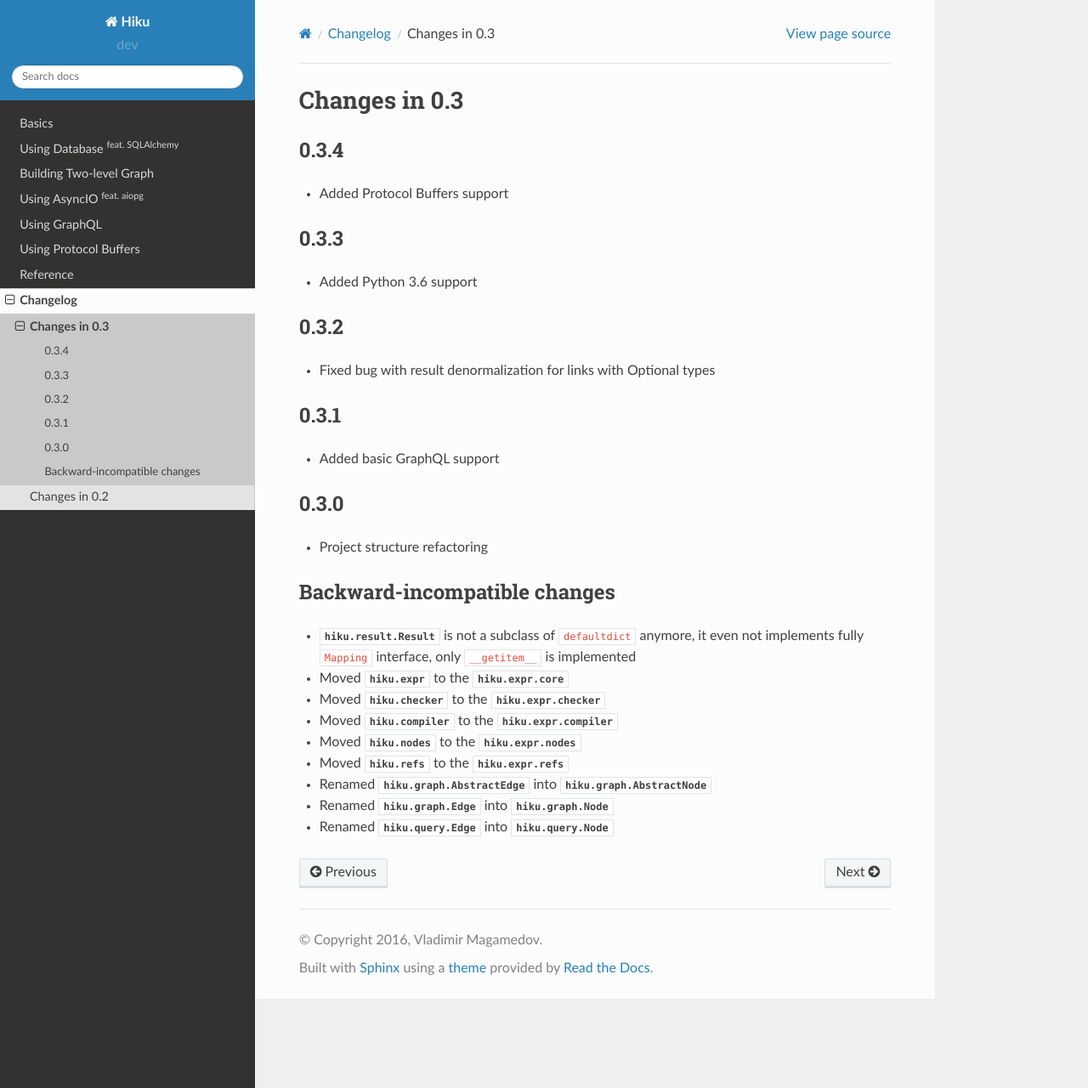
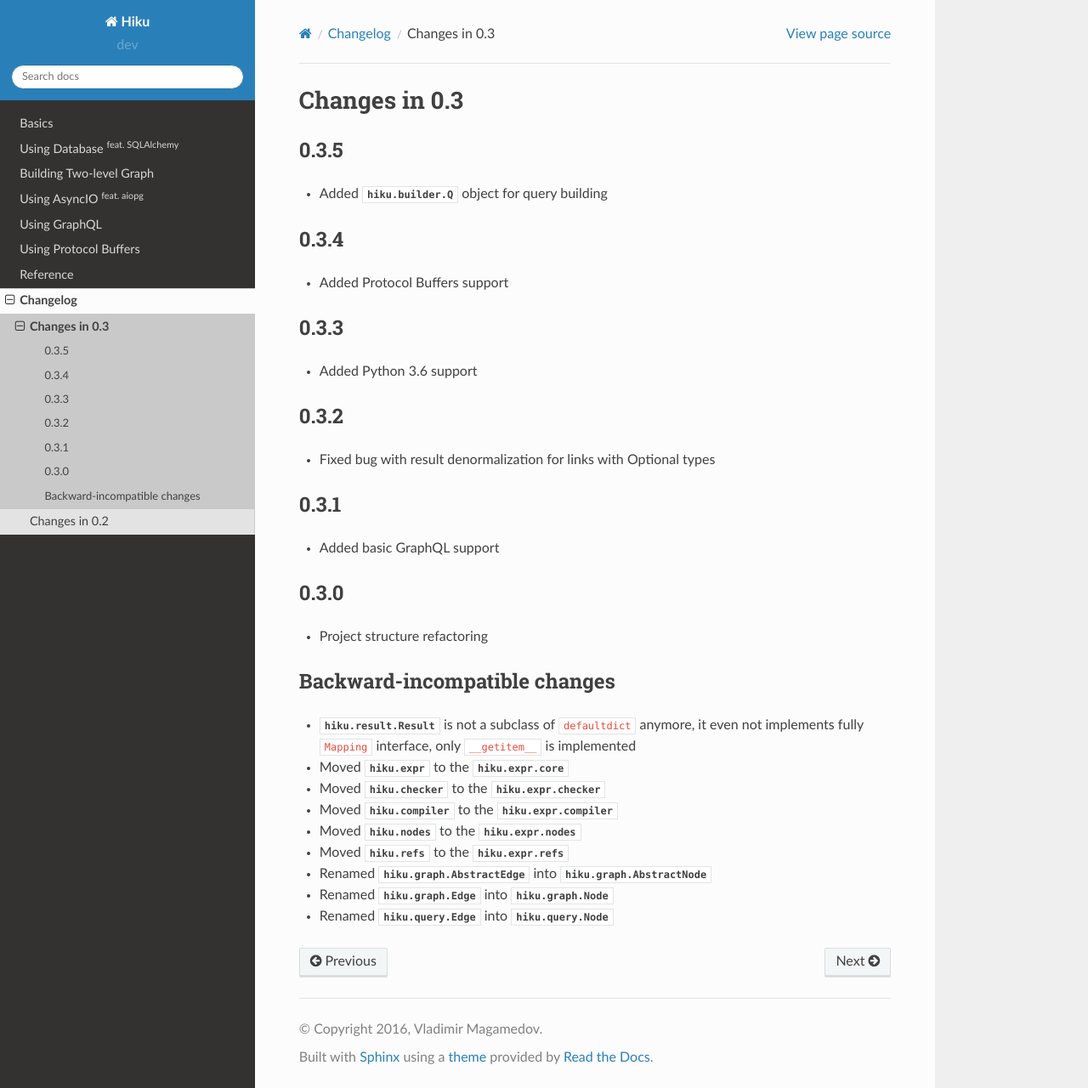
Before and after one commit to evo-company/hiku, a Sphinx documentation site: the page built from docs/changelog/changes_03.rst, in a window 1280 px wide and 1280 px high. Shown: the whole window at 85% size. Built offline with Sphinx 7.4.7 and the Read the Docs theme 2.0.0, drawn with Linux system fonts in a browser that asks for light colours.

Commit message:
Release 0.3.5

```diff
--- a/docs/changelog/changes_03.rst
+++ b/docs/changelog/changes_03.rst
@@ -1,5 +1,10 @@
 Changes in 0.3
 ==============
+
+0.3.5
+~~~~~
+
+- Added :py:class:`hiku.builder.Q` object for query building
 
 0.3.4
 ~~~~~
--- a/setup.py
+++ b/setup.py
@@ -2,7 +2,7 @@ from setuptools import setup, find_packages
 
 setup(
     name='Hiku',
-    version='0.3.4',
+    version='0.3.5',
     description='Library to implement Graph APIs',
     author='Vladimir Magamedov',
     author_email='vladimir@magamedov.com',
```
